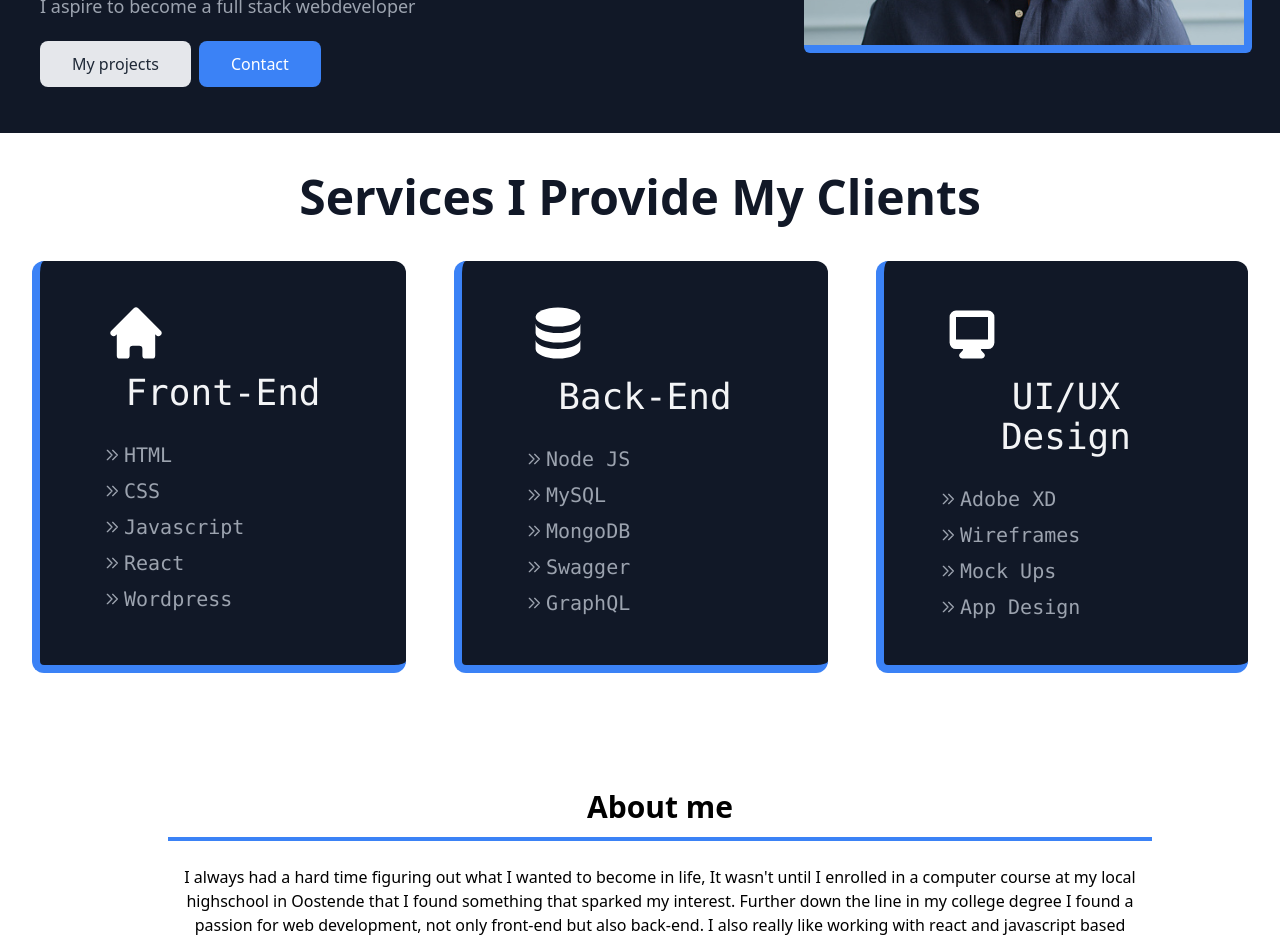
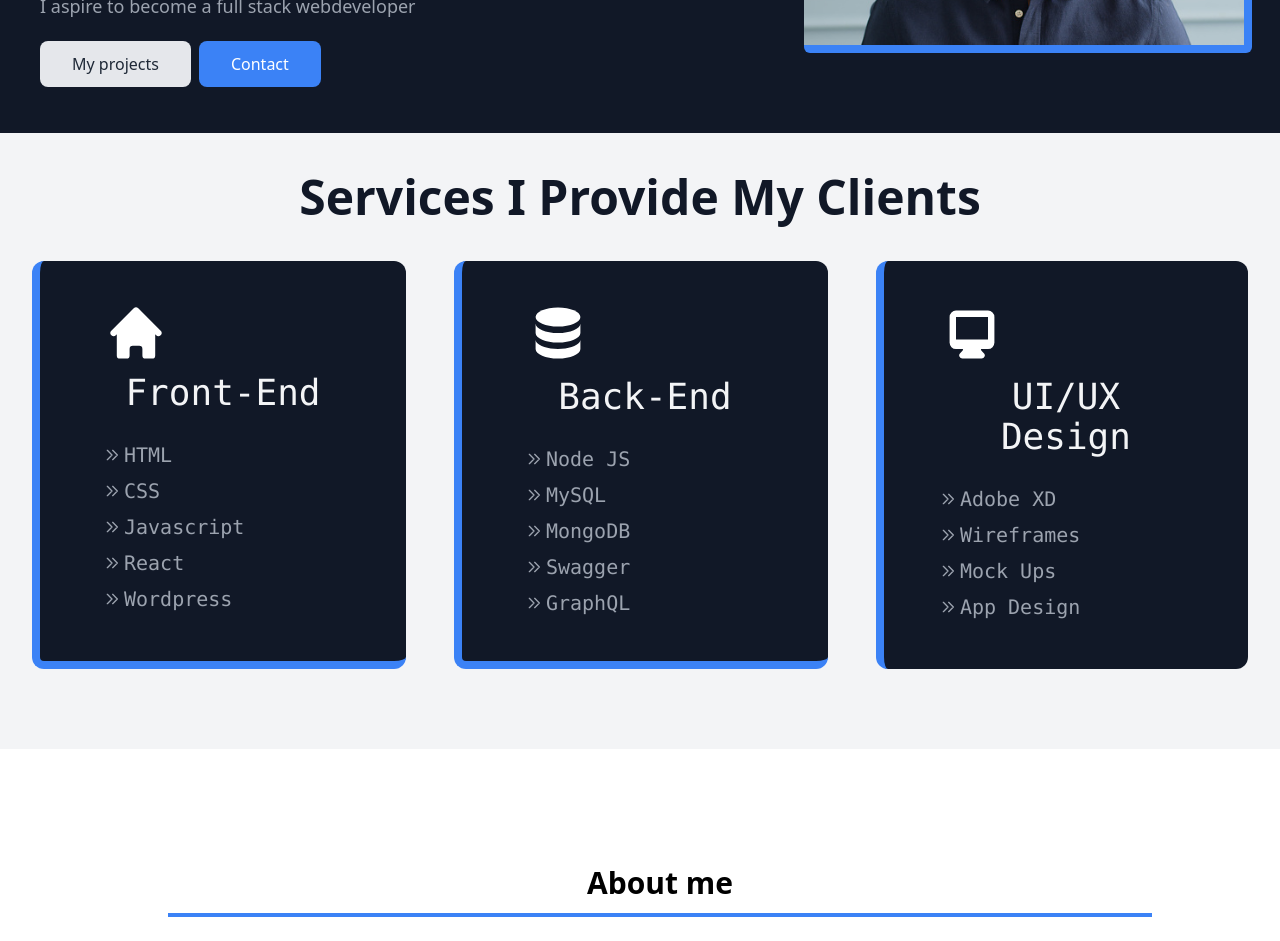
Before and after one commit to jensbols/eportfolio, a React (Create React App) app: page / in a window 1280 px wide. Shown: the part 420-1361 px from the top of the page. Built offline with nearby package versions, Linux system fonts and the light colour scheme.

Commit message:
added details to services section

```diff
--- a/src/components/Services.jsx
+++ b/src/components/Services.jsx
@@ -15,7 +15,7 @@ export default function Services() {
 
   return (
     <>
-    <div className="max-w-full mt-10">
+    <div className="max-w-full pt-10  pb-20 bg-gray-100">
       <h1 className="max-w-7xl mx-auto text-center text-5xl mb-10 text-gray-900 font-bold">Services I Provide My Clients</h1>
       <div className="max-w-7xl mx-auto flex space-x-12 px-8">
         <div className="rounded-xl w-1/3  px-16 py-10 bg-gray-900 border-l-8 border-b-8 border-blue-500">
@@ -44,7 +44,7 @@ export default function Services() {
           <ServiceListItem itemName="Swagger" />
           <ServiceListItem itemName="GraphQL" />
         </div>
-        <div className="rounded-xl w-1/3 p-20 bg-gray-900 border-l-8 border-blue-500 border-b-8 px-14 py-10">
+        <div className="rounded-xl w-1/3 p-20 bg-gray-900 border-l-8 border-blue-500 px-14 py-10">
 
           <svg xmlns="http://www.w3.org/2000/svg" class="h-16 w-16 text-white" viewBox="0 0 20 20" fill="currentColor">
             <path fill-rule="evenodd" d="M3 5a2 2 0 012-2h10a2 2 0 012 2v8a2 2 0 01-2 2h-2.22l.123.489.804.804A1 1 0 0113 18H7a1 1 0 01-.707-1.707l.804-.804L7.22 15H5a2 2 0 01-2-2V5zm5.771 7H5V5h10v7H8.771z" clip-rule="evenodd" />
```
